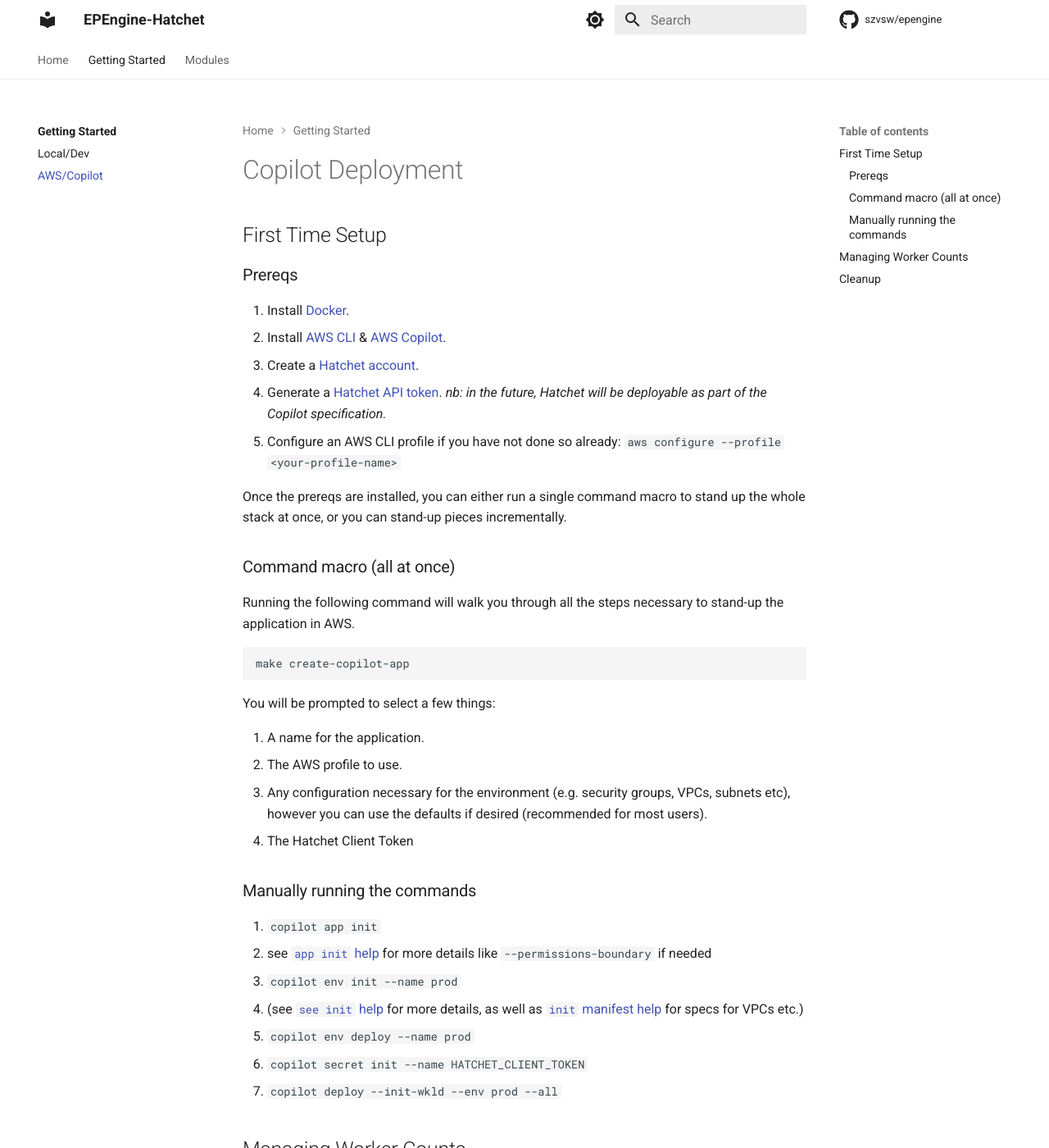
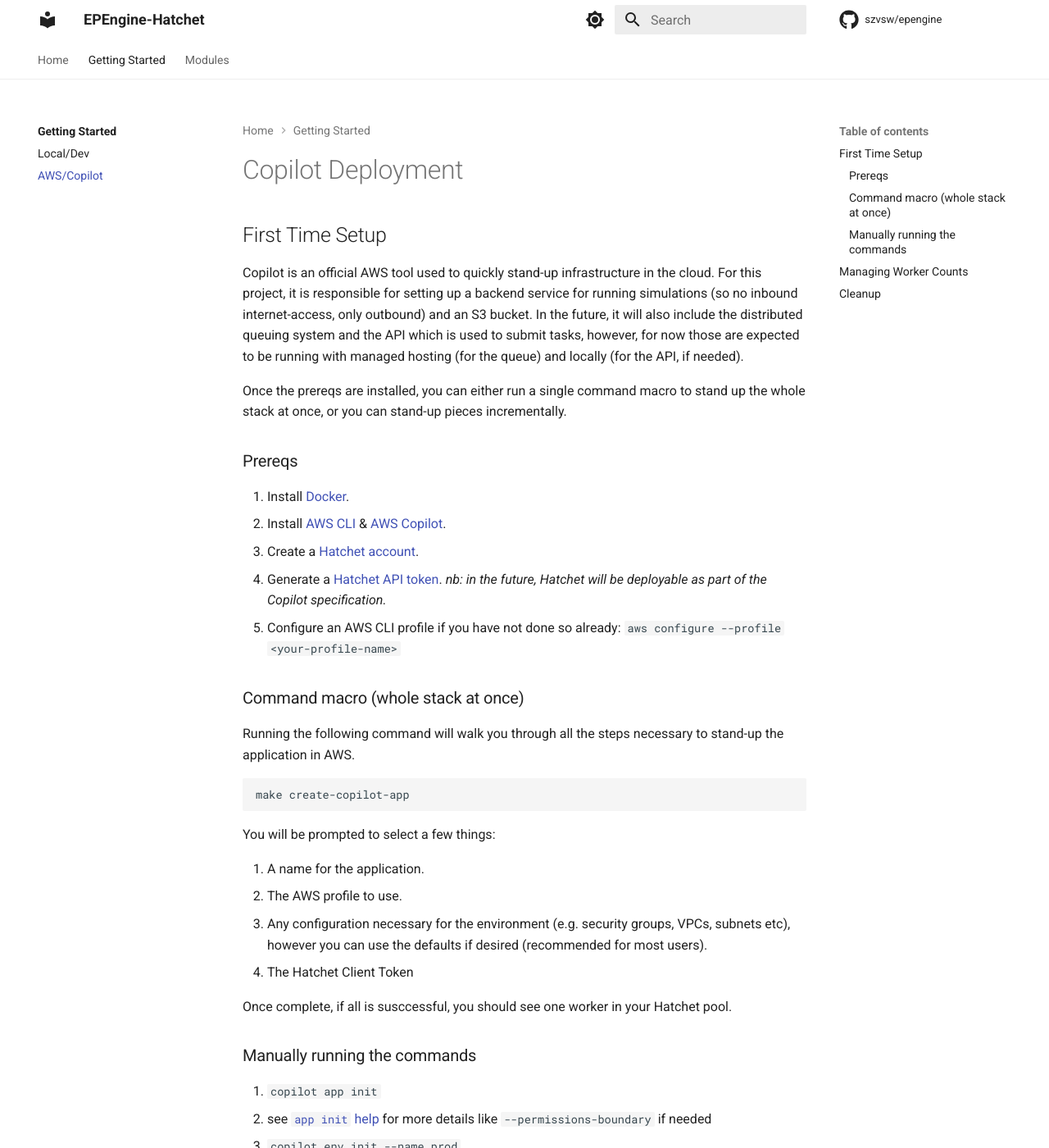
Before and after one commit to szvsw/epengine, an MkDocs documentation site: the page built from docs/getting-started/copilot.md, in a window 1280 px wide and 1400 px high. Shown: the whole window at 82% size. Built offline with MkDocs 1.6.1 and Material for MkDocs 9.7.7, drawn with Linux system fonts in a browser that asks for light colours; comment, search, counter and statistics services are not loaded; some of the changed text lies outside the part shown.

Commit message:
update docs

```diff
--- a/docs/getting-started/copilot.md
+++ b/docs/getting-started/copilot.md
@@ -1,6 +1,10 @@
 # Copilot Deployment
 
 ## First Time Setup
+
+Copilot is an official AWS tool used to quickly stand-up infrastructure in the cloud. For this project, it is responsible for setting up a backend service for running simulations (so no inbound internet-access, only outbound) and an S3 bucket. In the future, it will also include the distributed queuing system and the API which is used to submit tasks, however, for now those are expected to be running with managed hosting (for the queue) and locally (for the API, if needed).
+
+Once the prereqs are installed, you can either run a single command macro to stand up the whole stack at once, or you can stand-up pieces incrementally.
 
 ### Prereqs
 
@@ -10,9 +14,7 @@
 1. Generate a [Hatchet API token](https://cloud.onhatchet.run/tenant-settings/api-tokens). _nb: in the future, Hatchet will be deployable as part of the Copilot specification._
 1. Configure an AWS CLI profile if you have not done so already: `aws configure --profile <your-profile-name>`
 
-Once the prereqs are installed, you can either run a single command macro to stand up the whole stack at once, or you can stand-up pieces incrementally.
-
-### Command macro (all at once)
+### Command macro (whole stack at once)
 
 Running the following command will walk you through all the steps necessary to stand-up the application in AWS.
 
@@ -27,6 +29,8 @@
 1. Any configuration necessary for the environment (e.g. security groups, VPCs, subnets etc), however you can use the defaults if desired (recommended for most users).
 1. The Hatchet Client Token
 
+Once complete, if all is susccessful, you should see one worker in your Hatchet pool.
+
 ### Manually running the commands
 
 1. `copilot app init`
@@ -36,6 +40,8 @@
 1. `copilot env deploy --name prod`
 1. `copilot secret init --name HATCHET_CLIENT_TOKEN`
 1. `copilot deploy --init-wkld --env prod --all`
+
+Once complete, if all is susccessful, you should see one worker in your Hatchet pool.
 
 ## Managing Worker Counts
 
```
Also changed, not shown: 1 other file.
